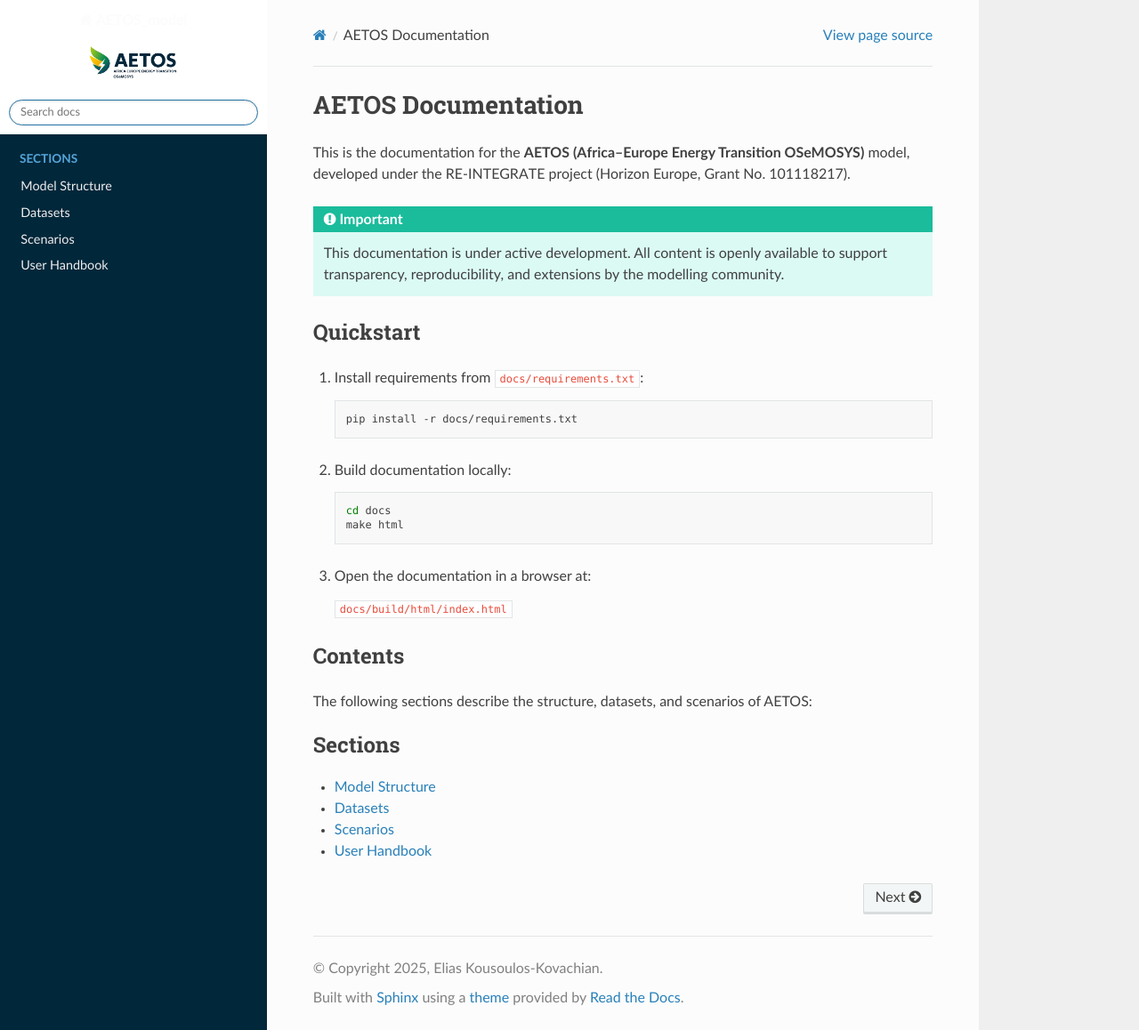
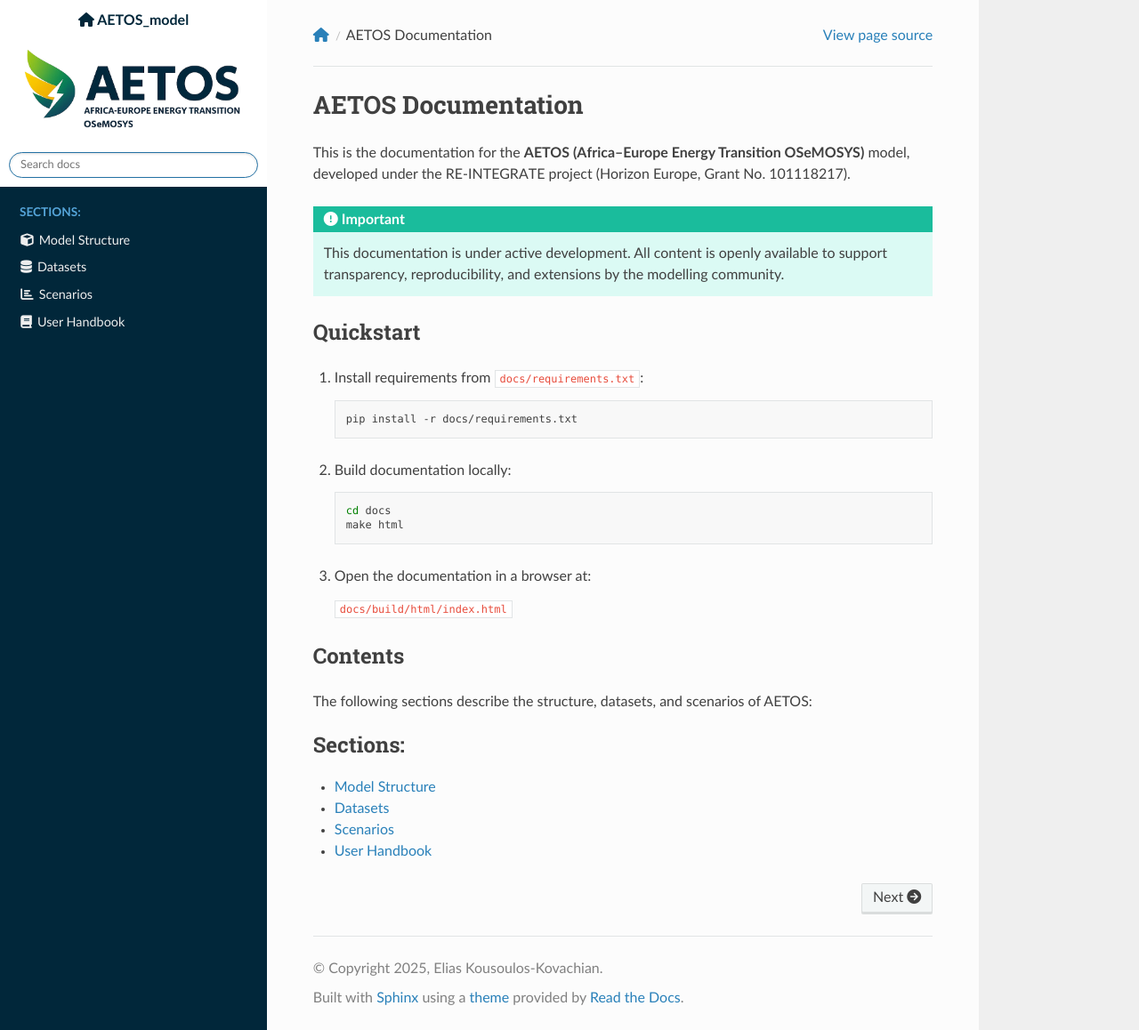
Before and after one commit to ekousoulos/AETOS_model, a Sphinx documentation site: the page built from docs/source/index.rst, in a window 1280 px wide and 1158 px high. Shown: the whole window at 89% size. Built offline with Sphinx 7.4.7 and the Read the Docs theme 3.1.0, drawn with Linux system fonts in a browser that asks for light colours.

Commit message:
Update docs (new pages, toctree fixes, icons)

```diff
--- a/docs/source/_static/custom.css
+++ b/docs/source/_static/custom.css
@@ -6,7 +6,7 @@
 
 /* Sidebar menu background (dark grey) */
 .wy-nav-side {
-    background-color: #01273a !important; /* dark grey */
+    background-color: #01273a !important; /* darK blue */
 }
 
 /* Menu links (light text on dark) */
@@ -27,6 +27,45 @@
 
 /* Adjust logo size and spacing */
 .wy-side-nav-search img {
-    max-height: 50px;   /* shrink if logo is tall */
     margin-bottom: 5px; /* reduce bottom gap */
 }
+.wy-side-nav-search {
+    background-color: #ffffff !important; /* keep white background */
+    color: #01273a !important;            /* force black text */
+}
+
+.wy-side-nav-search > div,
+.wy-side-nav-search a {
+    color: #01273a !important;            /* links also black */
+}
+/* Add icon before Model Structure */
+.wy-menu-vertical a[href$="model-structure.html"]::before {
+    content: "\f1b2"; /* Font Awesome cube icon */
+    font-family: "Font Awesome 6 Free";
+    font-weight: 900;
+    margin-right: 6px;
+}
+
+/* Add icon before Datasets */
+.wy-menu-vertical a[href$="datasets.html"]::before {
+    content: "\f1c0"; /* database icon */
+    font-family: "Font Awesome 6 Free";
+    font-weight: 900;
+    margin-right: 6px;
+}
+
+/* Add icon before Scenarios */
+.wy-menu-vertical a[href$="scenarios.html"]::before {
+    content: "\f080"; /* chart bar icon */
+    font-family: "Font Awesome 6 Free";
+    font-weight: 900;
+    margin-right: 6px;
+}
+
+/* Add icon before Handbook */
+.wy-menu-vertical a[href$="handbook.html"]::before {
+    content: "\f02d"; /* book icon */
+    font-family: "Font Awesome 6 Free";
+    font-weight: 900;
+    margin-right: 6px;
+}
--- a/docs/source/conf.py
+++ b/docs/source/conf.py
@@ -36,7 +36,11 @@ html_logo = "_static/logo.png"
 
 # Custom static files (CSS overrides etc.)
 html_static_path = ["_static"]
-html_css_files = ["custom.css",]
+html_css_files = [
+    "custom.css",
+    "https://cdnjs.cloudflare.com/ajax/libs/font-awesome/6.5.2/css/all.min.css",
+]
+
 
 # If you want to add custom CSS (optional, e.g., to tweak fonts/spacing)
 # Place a custom.css in docs/source/_static/ and uncomment:
--- a/docs/source/index.rst
+++ b/docs/source/index.rst
@@ -40,7 +40,7 @@ The following sections describe the structure, datasets, and scenarios of AETOS:
 
 .. toctree::
    :maxdepth: 2
-   :caption: Sections
+   :caption: Sections:
 
    model-structure
    datasets
```
